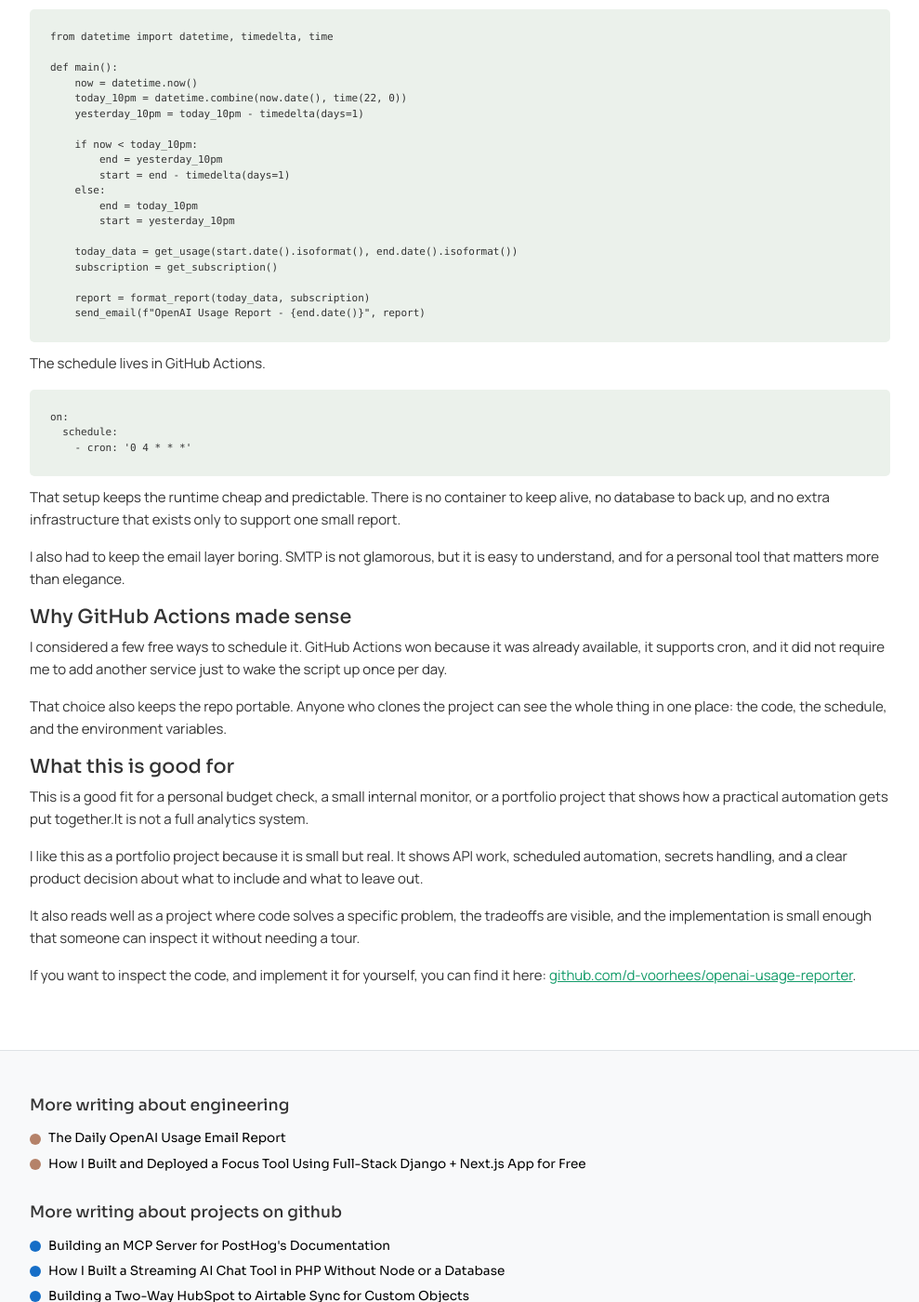
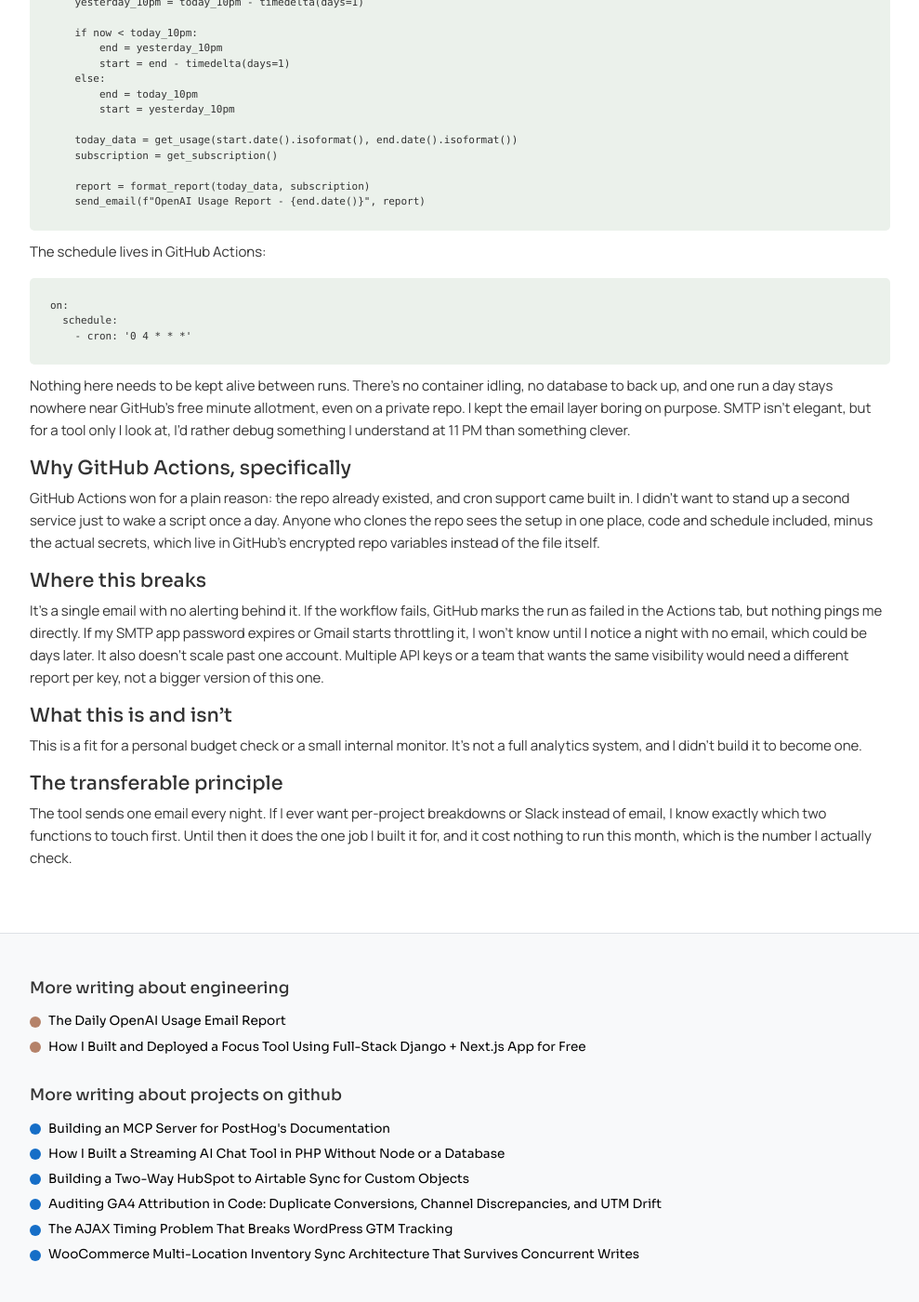
Before and after one commit to d-voorhees/dvoorhees.github.io, a Jekyll site: the page built from _posts/2026-08-05-how-i-built-a-free-daily-openai-usage-email-report.md, in a window 1280 px wide and 1400 px high, scrolled down 944 px. Shown: the whole window at 93% size, without its empty margins (50-1039 px from the left). Built offline with Jekyll 4.4.1, drawn with Linux system fonts in a browser that asks for light colours; nearby versions of some CDN libraries; a style sheet for code colours, icons or effects is not loaded; some of the changed text lies outside the part shown.

````diff
--- a/_posts/2026-08-05-how-i-built-a-free-daily-openai-usage-email-report.md
+++ b/_posts/2026-08-05-how-i-built-a-free-daily-openai-usage-email-report.md
@@ -9,27 +9,21 @@ categories: ["engineering", "projects on github"]
 github_url: "https://github.com/d-voorhees/openai-usage-reporter"
 ---
 
-OpenAI usage is easy to check in the dashboard when you remember to open it. It is harder to keep an eye on when you are moving between client work, prototypes, and experiments and only notice spend after it has already gone awry.
-
-After making some projects public lately where I pay for usage on them, I wanted a daily openai usage report in my email, preferably one that cost nothing to run and that i could DIY. The result was a small Python script, a GitHub Actions schedule, and an email sent once a day with the numbers I care about.
+I wanted a simple way to see OpenAI API spend every day without paying for another monitoring tool, so I built a small scheduled reporter that emails me the numbers. Before this, I checked usage by opening the dashboard, which only happened when something reminded me to. Between client work, prototypes, and a few public projects I now pay to run, spend went unnoticed more than once.
 
 If you want the code first, the repo is here: [github.com/d-voorhees/openai-usage-reporter](https://github.com/d-voorhees/openai-usage-reporter).
 
 ## The constraints
 
-The project had three hard constraints. It had to stay free, it had to be small, and it had to run without a server.
+No server, no database, no new service to maintain. I wanted the whole thing to live inside a repo I already had, running on a schedule I'd never have to think about again. That ruled out a hosted app or anything with its own dashboard. It pointed me toward GitHub Actions, since the repo already existed and the workflow runner was enough for a job that fires once a day.
 
-That ruled out a hosted app, a database, and a more elaborate dashboard. It also pushed me toward GitHub Actions as the scheduler, because the repo already existed and the workflow runner was enough for a once-a-day job.
+## The first pass, and what was wrong with it
 
-## The first pass
-
-My first version reported yesterday's usage. That worked mechanically, but it did not match the way I wanted to read the report at 10 PM.
-
-I want to review usage towards the end of the day.
+My first version reported usage from the previous calendar day. Mechanically it worked. But I check this kind of thing in the evening, close to 10 PM, and a report about yesterday's spend didn't line up with how I actually wanted to read it. I moved the window. Each report now covers the 24 hours ending at 10 PM the day it sends, not midnight to midnight.
 
 ## The implementation
 
-The core script pulls usage data, formats a short report, and sends it through SMTP once a 24-hour period from 10 PM the previous day to 10 PM today.
+The script pulls usage numbers from the API. It builds a short report and mails it through SMTP once a day, on the shifted window above.
 
 ```python
 from datetime import datetime, timedelta, time
@@ -53,7 +47,7 @@ def main():
     send_email(f"OpenAI Usage Report - {end.date()}", report)
 ```
 
-The schedule lives in GitHub Actions.
+The schedule lives in GitHub Actions:
 
 ```yaml
 on:
@@ -61,22 +55,20 @@ on:
     - cron: '0 4 * * *'
 ```
 
-That setup keeps the runtime cheap and predictable. There is no container to keep alive, no database to back up, and no extra infrastructure that exists only to support one small report.
+Nothing here needs to be kept alive between runs. There's no container idling, no database to back up, and one run a day stays nowhere near GitHub's free minute allotment, even on a private repo. I kept the email layer boring on purpose. SMTP isn't elegant, but for a tool only I look at, I'd rather debug something I understand at 11 PM than something clever.
 
-I also had to keep the email layer boring. SMTP is not glamorous, but it is easy to understand, and for a personal tool that matters more than elegance.
+## Why GitHub Actions, specifically
 
-## Why GitHub Actions made sense
+GitHub Actions won for a plain reason: the repo already existed, and cron support came built in. I didn't want to stand up a second service just to wake a script once a day. Anyone who clones the repo sees the setup in one place, code and schedule included, minus the actual secrets, which live in GitHub's encrypted repo variables instead of the file itself.
 
-I considered a few free ways to schedule it. GitHub Actions won because it was already available, it supports cron, and it did not require me to add another service just to wake the script up once per day.
+## Where this breaks
 
-That choice also keeps the repo portable. Anyone who clones the project can see the whole thing in one place: the code, the schedule, and the environment variables.
+It's a single email with no alerting behind it. If the workflow fails, GitHub marks the run as failed in the Actions tab, but nothing pings me directly. If my SMTP app password expires or Gmail starts throttling it, I won't know until I notice a night with no email, which could be days later. It also doesn't scale past one account. Multiple API keys or a team that wants the same visibility would need a different report per key, not a bigger version of this one.
 
-## What this is good for
+## What this is and isn't
 
-This is a good fit for a personal budget check, a small internal monitor, or a portfolio project that shows how a practical automation gets put together.It is not a full analytics system.
+This is a fit for a personal budget check or a small internal monitor. It's not a full analytics system, and I didn't build it to become one.
 
-I like this as a portfolio project because it is small but real. It shows API work, scheduled automation, secrets handling, and a clear product decision about what to include and what to leave out.
+## The transferable principle
 
-It also reads well as a project where code solves a specific problem, the tradeoffs are visible, and the implementation is small enough that someone can inspect it without needing a tour.
-
-If you want to inspect the code, and implement it for yourself, you can find it here: [github.com/d-voorhees/openai-usage-reporter](https://github.com/d-voorhees/openai-usage-reporter).
+The tool sends one email every night. If I ever want per-project breakdowns or Slack instead of email, I know exactly which two functions to touch first. Until then it does the one job I built it for, and it cost nothing to run this month, which is the number I actually check.
````
